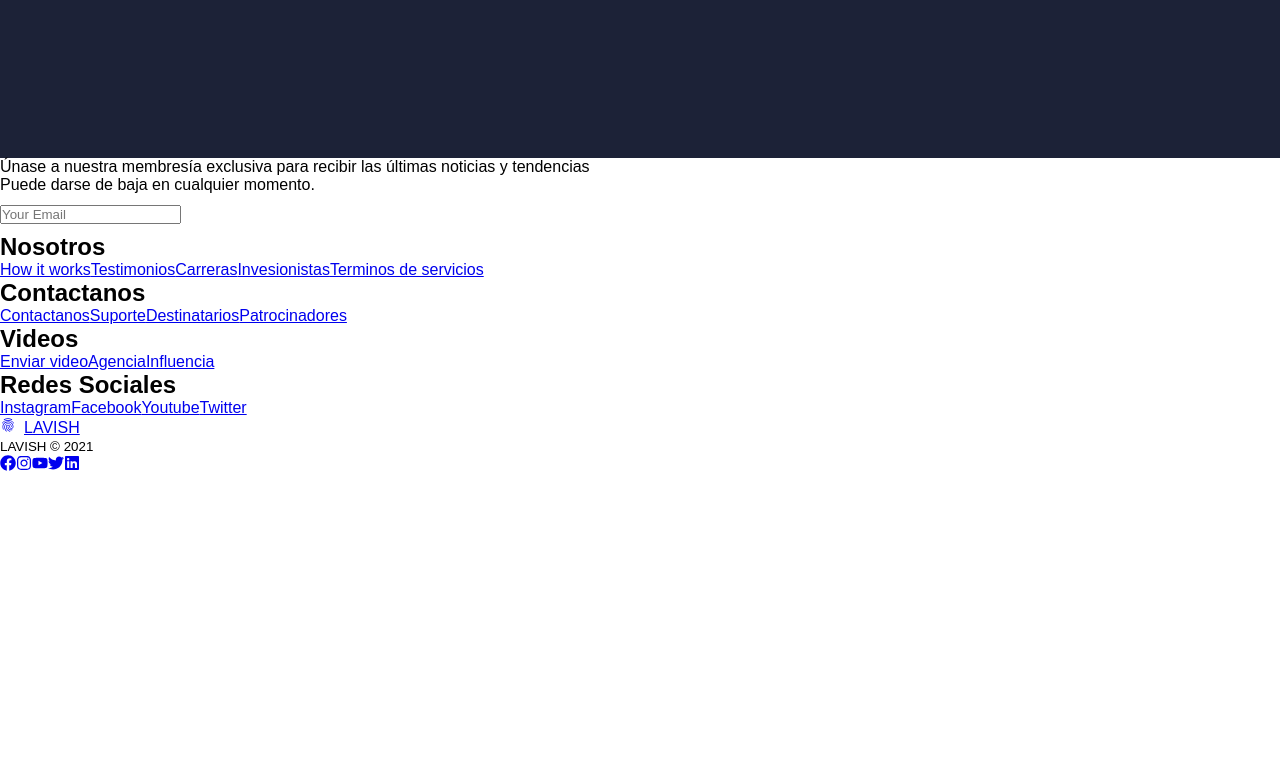
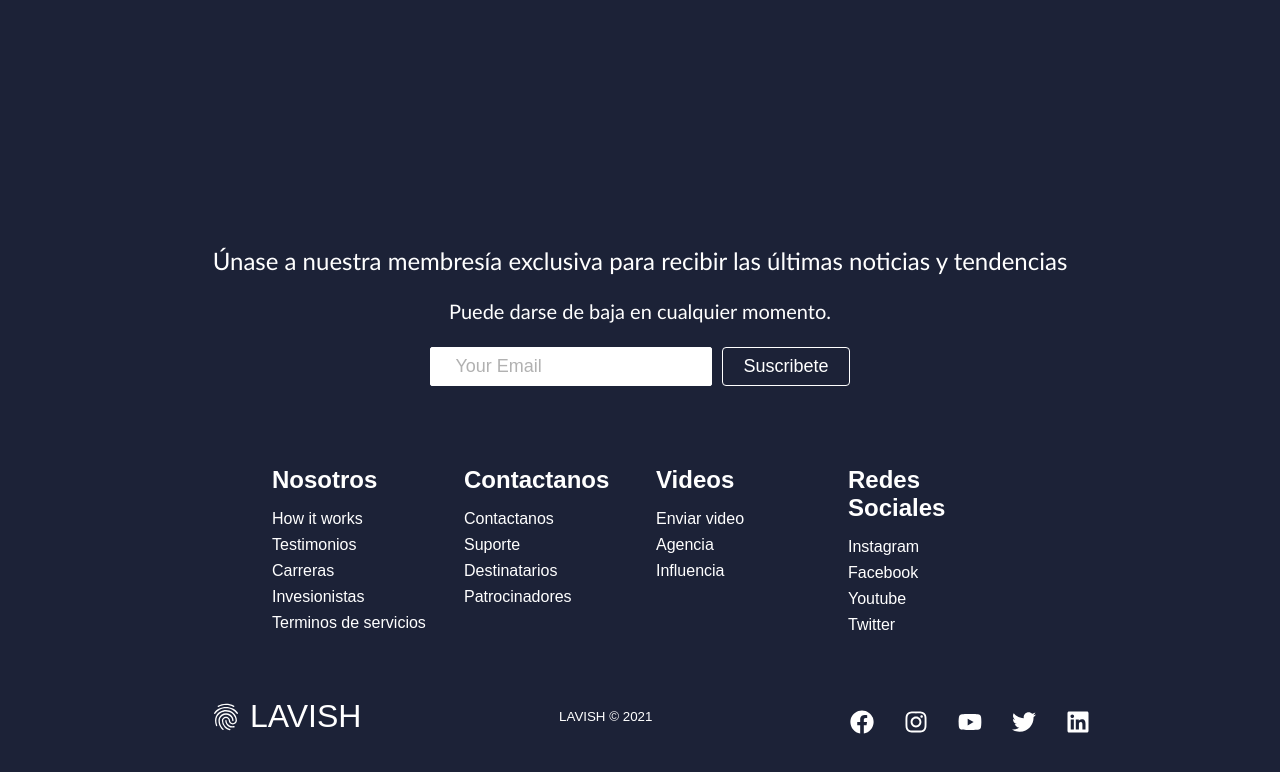
Before and after one commit to brammont/React-landingPage-app, a React (Create React App) app: page / in a window 1280 px wide. Shown: the part 4110-4882 px from the top of the page. Before the commit the page ends 4585 px from the top, so only its background shows below. Built offline with nearby package versions, Linux system fonts and the light colour scheme.

Commit message:
estilo para footer container

```diff
--- a/src/components/pages/Footer/Footer.css
+++ b/src/components/pages/Footer/Footer.css
@@ -0,0 +1,159 @@
+.footer-container {
+    background-color: #1c2237;
+    padding: 4rem 0 2rem 0;
+    display: flex;
+    flex-direction: column;
+    justify-content: center;
+    align-items: center;
+  }
+
+  .footer-subscription {
+    display: flex;
+    flex-direction: column;
+    justify-content: center;
+    align-items: center;
+    text-align: center;
+    margin-bottom: 24px;
+    padding: 24px;
+    color: #fff;
+  }
+
+  .footer-subscription > p {
+    font-family: 'Trebuchet MS', 'Lucida Sans Unicode', 'Lucida Grande',
+      'Lucida Sans', Arial, sans-serif;
+  }
+
+  .footer-subscription-heading {
+    margin-bottom: 24px;
+    font-size: 24px;
+  }
+
+  .footer-subscription-text {
+    margin-bottom: 24px;
+    font-size: 20px;
+  }
+
+  .footer-input {
+    padding: 8px 24px;
+    border-radius: 2px;
+    margin-right: 10px;
+    outline: none;
+    border: none;
+    font-size: 18px;
+    margin-bottom: 16px;
+    border: 1px solid #fff;
+  }
+
+  .footer-links {
+    width: 100%;
+    max-width: 1000px;
+    display: flex;
+    justify-content: center;
+  }
+
+  .footer-link-wrapper {
+    display: flex;
+  }
+
+  .footer-link-items {
+    display: flex;
+    flex-direction: column;
+    align-items: flex-start;
+    margin: 16px;
+    text-align: left;
+    width: 160px;
+    box-sizing: border-box;
+  }
+
+  .footer-link-items h2 {
+    margin-bottom: 16px;
+  }
+
+  .footer-link-items > h2 {
+    color: #fff;
+  }
+
+  .footer-link-items a {
+    color: #fff;
+    text-decoration: none;
+    margin-bottom: 0.5rem;
+  }
+
+  .footer-link-items a:hover {
+    color: #e9e9e9;
+    transition: 0.3s ease-out;
+  }
+
+  .footer-email-form h2 {
+    margin-bottom: 2rem;
+  }
+
+  .footer-input::placeholder {
+    color: #b1b1b1;
+  }
+
+  /* Social Icons */
+  .social-icon-link {
+    color: #fff;
+    font-size: 24px;
+  }
+
+  .social-media {
+    max-width: 1000px;
+    width: 100%;
+  }
+
+  .social-media-wrap {
+    display: flex;
+    justify-content: space-between;
+    align-items: center;
+    width: 90%;
+    max-width: 1000px;
+    margin: 40px auto 0 auto;
+  }
+
+  .social-icons {
+    display: flex;
+    justify-content: space-between;
+    align-items: center;
+    width: 240px;
+  }
+
+  .social-logo {
+    color: #fff;
+    justify-self: start;
+    margin-left: 20px;
+    cursor: pointer;
+    text-decoration: none;
+    font-size: 2rem;
+    display: flex;
+    align-items: center;
+    margin-bottom: 16px;
+  }
+
+  .website-rights {
+    color: #fff;
+    margin-bottom: 16px;
+  }
+
+  @media screen and (max-width: 820px) {
+    .footer-links {
+      padding-top: 2rem;
+    }
+
+    .footer-input {
+      width: 100%;
+    }
+
+    .btn {
+      width: 100%;
+    }
+
+    .footer-link-wrapper {
+      flex-direction: column;
+    }
+
+    .social-media-wrap {
+      flex-direction: column;
+    }
+  }
```
